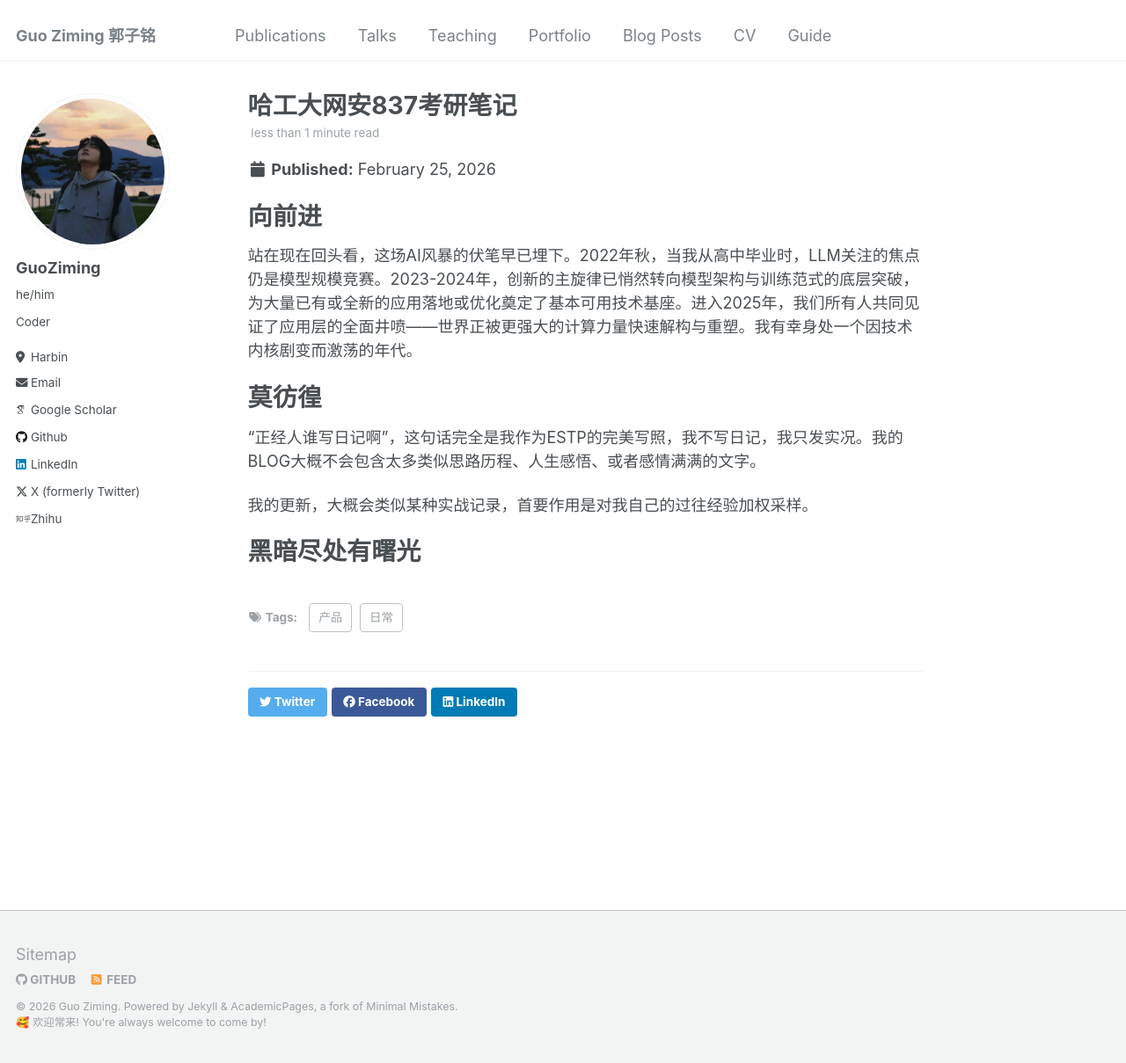
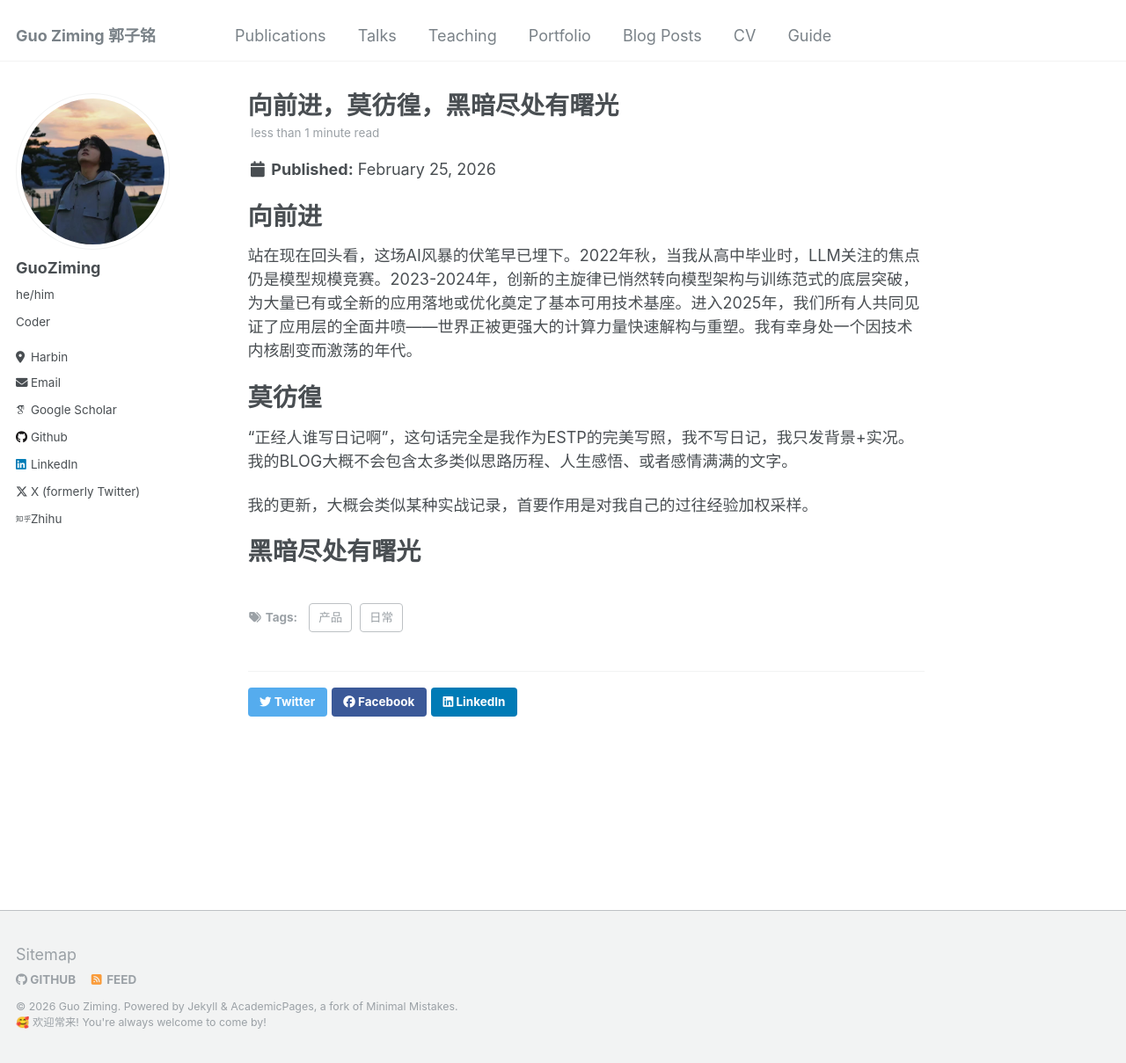
Before and after one commit to mcxiaoxiao/mcxiaoxiao.github.io, a Jekyll site: the page built from _posts/2026-02-25-HIT837BOOKOFANSWER.md, in a window 1280 px wide and 1209 px high. Shown: the whole window at 88% size. Built offline with Jekyll 4.4.1, drawn with Linux system fonts in a browser that asks for light colours; some web fonts are replaced.

Commit message:
Update 2026-02-25-HIT837BOOKOFANSWER.md

```diff
--- a/_posts/2026-02-25-HIT837BOOKOFANSWER.md
+++ b/_posts/2026-02-25-HIT837BOOKOFANSWER.md
@@ -1,7 +1,7 @@
 ---
-title: '哈工大网安837考研笔记'
+title: '向前进，莫彷徨，黑暗尽处有曙光'
 date: 2026-02-25
-permalink: /posts/837
+permalink: /posts/initial
 tags:
   - 产品
   # - 技术
@@ -18,7 +18,7 @@ tags:
 莫彷徨
 ======
 
-“正经人谁写日记啊”，这句话完全是我作为ESTP的完美写照，我不写日记，我只发实况。我的BLOG大概不会包含太多类似思路历程、人生感悟、或者感情满满的文字。
+“正经人谁写日记啊”，这句话完全是我作为ESTP的完美写照，我不写日记，我只发背景+实况。我的BLOG大概不会包含太多类似思路历程、人生感悟、或者感情满满的文字。
 
 我的更新，大概会类似某种实战记录，首要作用是对我自己的过往经验加权采样。
 
```
